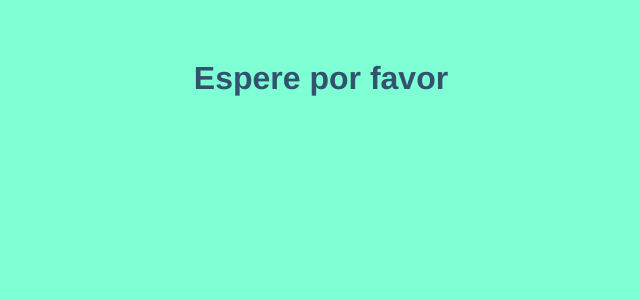
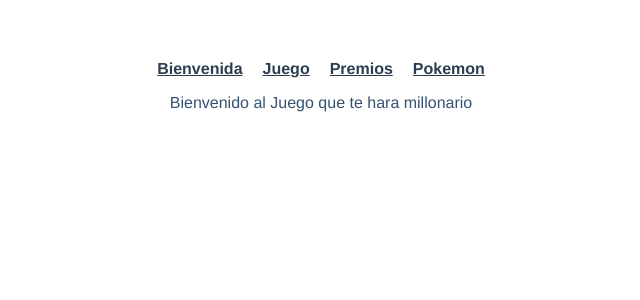
Before and after one commit to pablo162000/pw_u2_v_p4_ps, a Vue app: page / in a window 1280 px wide. Shown: the top 300 px of the page, without its empty margins (319-959 px from the left). Built offline with nearby package versions, Linux system fonts and the light colour scheme; no server answers.

Commit message:
taller 26

```diff
--- a/package.json
+++ b/package.json
@@ -9,7 +9,8 @@
   },
   "dependencies": {
     "core-js": "^3.8.3",
-    "vue": "^3.2.13"
+    "vue": "^3.2.13",
+    "vue-router": "^4.2.4"
   },
   "devDependencies": {
     "@vue/cli-plugin-babel": "~5.0.0",
--- a/src/App.vue
+++ b/src/App.vue
@@ -1,15 +1,18 @@
 <template>
- <PokemonPage></PokemonPage>
+  <NavBar></NavBar>
 
-
+  <router-view/>
 </template>
 
 <script>
-import PokemonPage from "./modules/pages/PokemonPage.vue";
+import NavBar from './modules/components/NavBar.vue'
+
 export default {
   name: "App",
   components: {
-    PokemonPage,
+    NavBar,
+
+
   },
 };
 </script>
--- a/src/css/estilos.css
+++ b/src/css/estilos.css
@@ -1,3 +1,3 @@
 html, body {
-    background-color:aquamarine ;
+   /* background-color:aquamarine ;*/
 }
--- a/src/main.js
+++ b/src/main.js
@@ -2,4 +2,6 @@ import { createApp } from 'vue'
 import App from './App.vue'
 import './css/estilos.css'
 
-createApp(App).mount('#app')
+import router from './router/router'
+
+createApp(App).use(router).mount('#app')
--- /dev/null
+++ b/src/modules/components/NavBar.vue
@@ -0,0 +1,35 @@
+<template>
+  <div>
+    <router-link to="/">Bienvenida</router-link>
+    <router-link to="/juego">Juego</router-link>
+
+    <router-link to="/premios">Premios</router-link>
+
+    <router-link to="/pokemonJuego">Pokemon</router-link>
+
+
+
+
+
+
+  </div>
+</template>
+
+<script>
+export default {
+
+}
+</script>
+
+<style>
+div {
+    padding: 0 30px;
+}
+div a {
+
+    font-weight: bold;
+    color: #2c3e50;
+    margin:0 10px;
+}
+
+</style>
--- /dev/null
+++ b/src/modules/pages/BienvenidaPage.vue
@@ -0,0 +1,13 @@
+<template>
+    <p>Bienvenido al Juego que te hara millonario</p>
+</template>
+
+<script>
+export default {
+
+}
+</script>
+
+<style>
+
+</style>
--- /dev/null
+++ b/src/modules/pages/JuegoPage.vue
@@ -0,0 +1,13 @@
+<template>
+  <h2>Estas listo para jugar</h2>
+</template>
+
+<script>
+export default {
+
+}
+</script>
+
+<style>
+
+</style>
--- /dev/null
+++ b/src/modules/pages/NoEncontradaPage.vue
@@ -0,0 +1,14 @@
+<template>
+  <h1>404</h1>
+  <p>Pagina no encontrada verifica url</p>
+</template>
+
+<script>
+export default {
+
+}
+</script>
+
+<style>
+
+</style>
--- /dev/null
+++ b/src/modules/pages/PremiosPage.vue
@@ -0,0 +1,13 @@
+<template>
+  <h1>Premios</h1>
+</template>
+
+<script>
+export default {
+
+}
+</script>
+
+<style>
+
+</style>
```
Also changed, not shown: src/router/router.js (added, +36 -0 lines), 1 other file (tests, documents, lock files or other folders).
